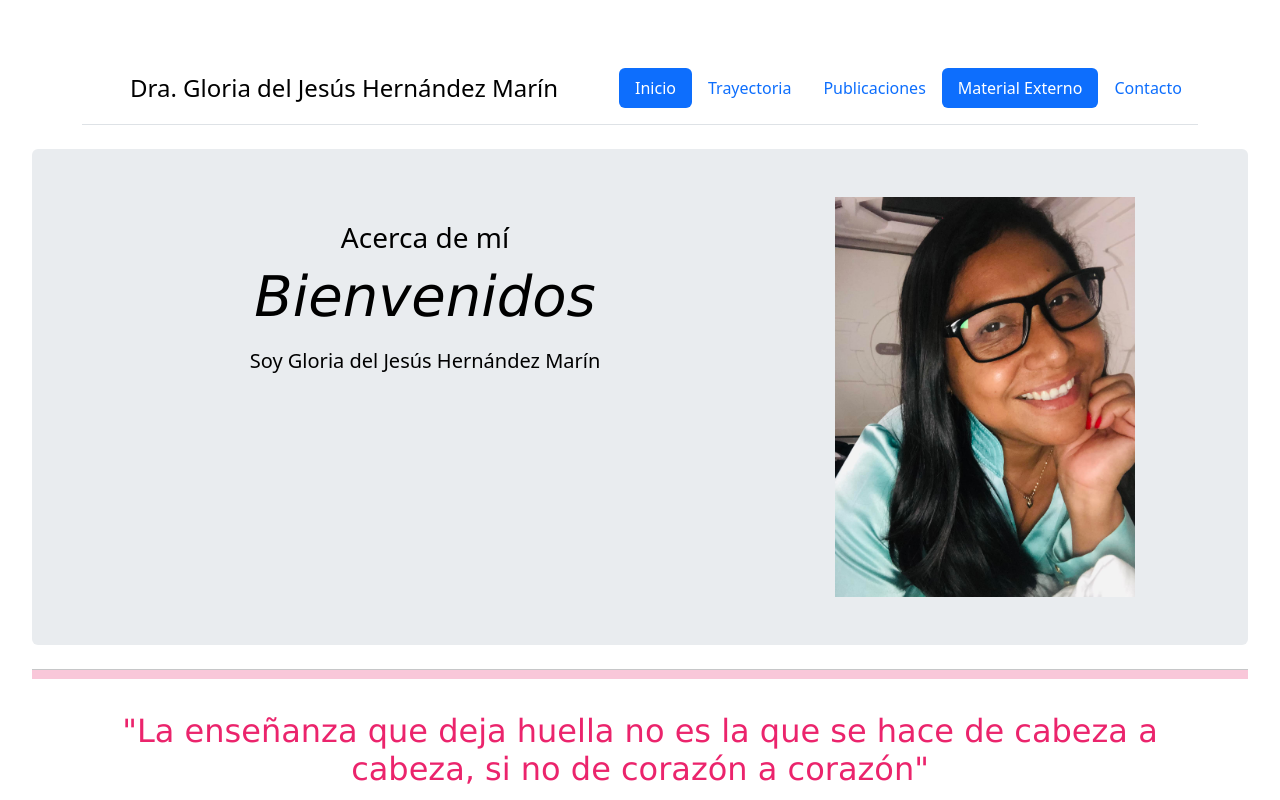
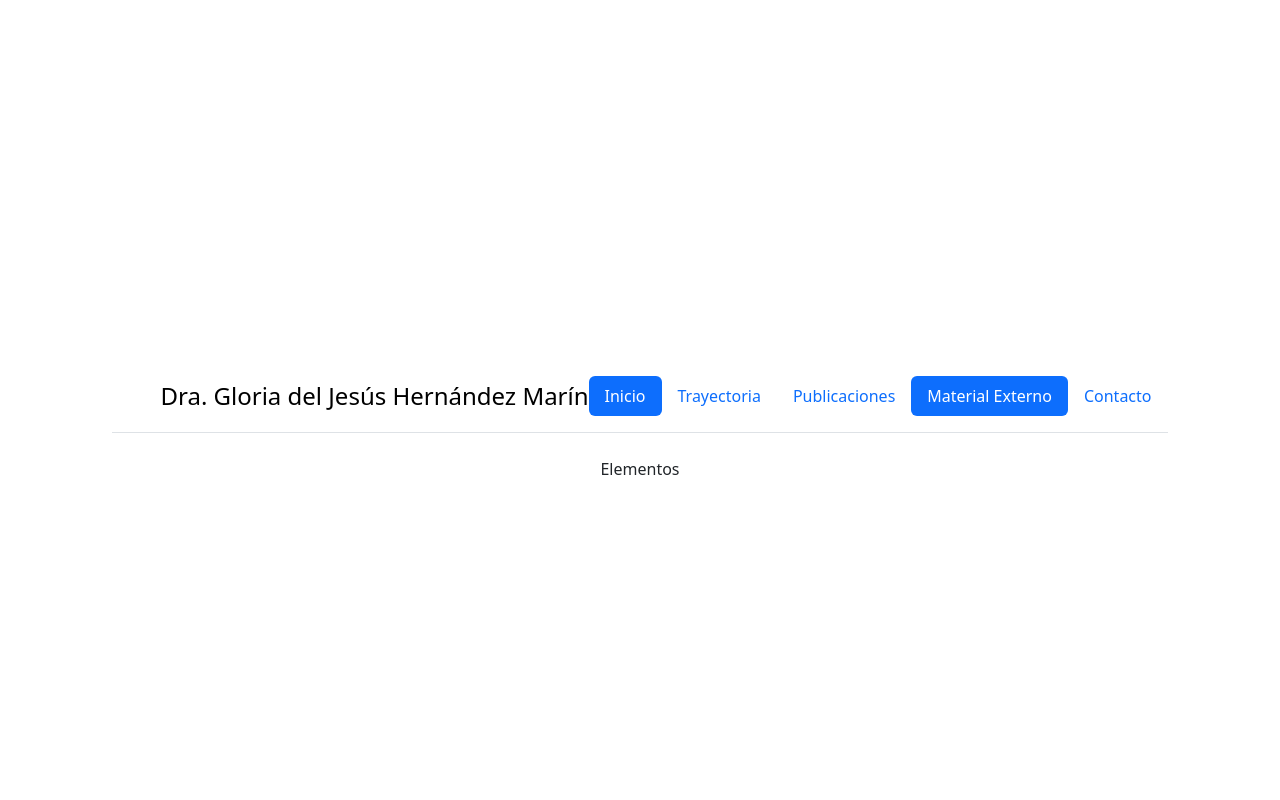
Before and after one commit to Reyniux26/PageEducGloria, a React (Vite) app in the folder PageWebProfGloria/: page /MaterialExterno in a window 1280 px wide. Shown: the top 800 px of the page. Built offline with nearby package versions, Linux system fonts and the light colour scheme.

Commit message:
Listo los links

```diff
--- a/PageWebProfGloria/src/App.jsx
+++ b/PageWebProfGloria/src/App.jsx
@@ -5,6 +5,8 @@ import './Home'
 import { Home } from './Home'
 import PagTrayec from './Pages/PagTrayec';
 import { BrowserRouter } from 'react-router-dom';
+import { Header } from './Header';
+import RoutersIndex from './Routers/RoutersIndex';
 
 function App() {
   const [count, setCount] = useState(0)
@@ -12,8 +14,8 @@ function App() {
   return (
     <>
     <BrowserRouter>
-      <Home/>
-      <PagTrayec></PagTrayec>
+      <Header/>
+      <RoutersIndex/>
     </BrowserRouter>
     </>
   )
--- a/PageWebProfGloria/src/Home.jsx
+++ b/PageWebProfGloria/src/Home.jsx
@@ -6,6 +6,8 @@ import Trayectoria from './Componentes/Trayectoria';
 import Contacto from './Componentes/Contacto';
 import Publicacion from './Componentes/Publicacion';
 import Elementos from './Componentes/Elementos';
+import Cards from './Cards';
+import PagTrayec from './Pages/PagTrayec';
 
 export const Home = () => {
   return (
@@ -13,7 +15,6 @@ export const Home = () => {
    {// Esto sí es un comentario JSX <h2 className='HeaderNombre'>Gloria del Jesús Hernández Marín</h2>
   }
 
-<Header></Header>
 <Acerca></Acerca>
 <div className='container-fras'>
     <hr/>
@@ -24,6 +25,8 @@ export const Home = () => {
 <Trayectoria></Trayectoria>
 <Publicacion></Publicacion>
 <Contacto></Contacto>
+<PagTrayec></PagTrayec>
+<Cards></Cards>
 <>
 
 </>
--- a/PageWebProfGloria/src/Pages/PagMaterial.jsx
+++ b/PageWebProfGloria/src/Pages/PagMaterial.jsx
@@ -2,38 +2,11 @@ import React from 'react'
 import { Header } from '../Header'
 
 function MaterialExterno() {
-  return (<>
-  <Header></Header>
-  <div>Elementos
-        <div class="card mb-3" style="width: 18rem;">
-  <div class="card-body">
-    <h5 class="card-title">Articulo 1</h5>
-    <p class="card-text">With supporting text below as a natural lead-in to additional content.</p>
-    <a href="#" class="btn btn-primary">Ver más...</a>
-  </div>
-</div>
+  return (
+
+  <div>
+    Elementos
     </div>
-
-    <div>
-        <div class="card mb-3" style="width: 18rem;">
-  <div class="card-body">
-    <h5 class="card-title">Articulo 2</h5>
-    <p class="card-text">With supporting text below as a natural lead-in to additional content.</p>
-    <a href="#" class="btn btn-primary">Ver más...</a>
-  </div>
-</div>
-    </div>
-
-    <div>
-        <div class="card mb-3" style="width: 18rem;">
-  <div class="card-body">
-    <h5 class="card-title">Articulo 3</h5>
-    <p class="card-text">With supporting text below as a natural lead-in to additional content.</p>
-    <a href="#" class="btn btn-primary">Ver más..</a>
-  </div>
-</div>
-    </div>
-  </>
 
 
   )
--- a/PageWebProfGloria/src/Routers/RoutersIndex.jsx
+++ b/PageWebProfGloria/src/Routers/RoutersIndex.jsx
@@ -4,6 +4,8 @@ import { Home } from '../Home'
 import PagTrayec from '../Pages/PagTrayec'
 import Publicacion from '../Componentes/Publicacion'
 import PagMaterial from '../Pages/PagMaterial'
+import Contacto from '../Componentes/Contacto'
+import ErrorPage from '../Componentes/ErrorPage'
 
 const RoutersIndex = () => {
   return (
```
